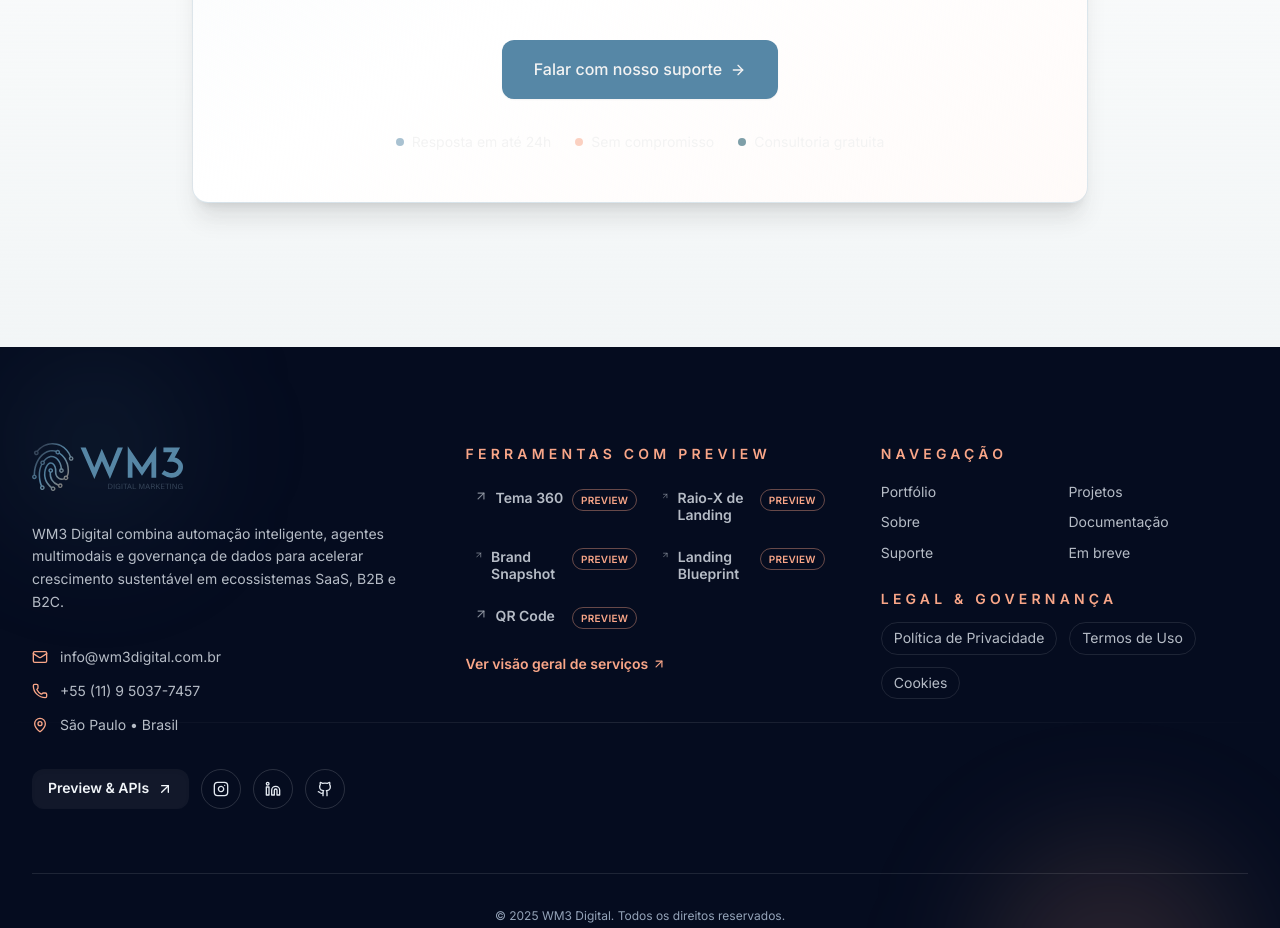
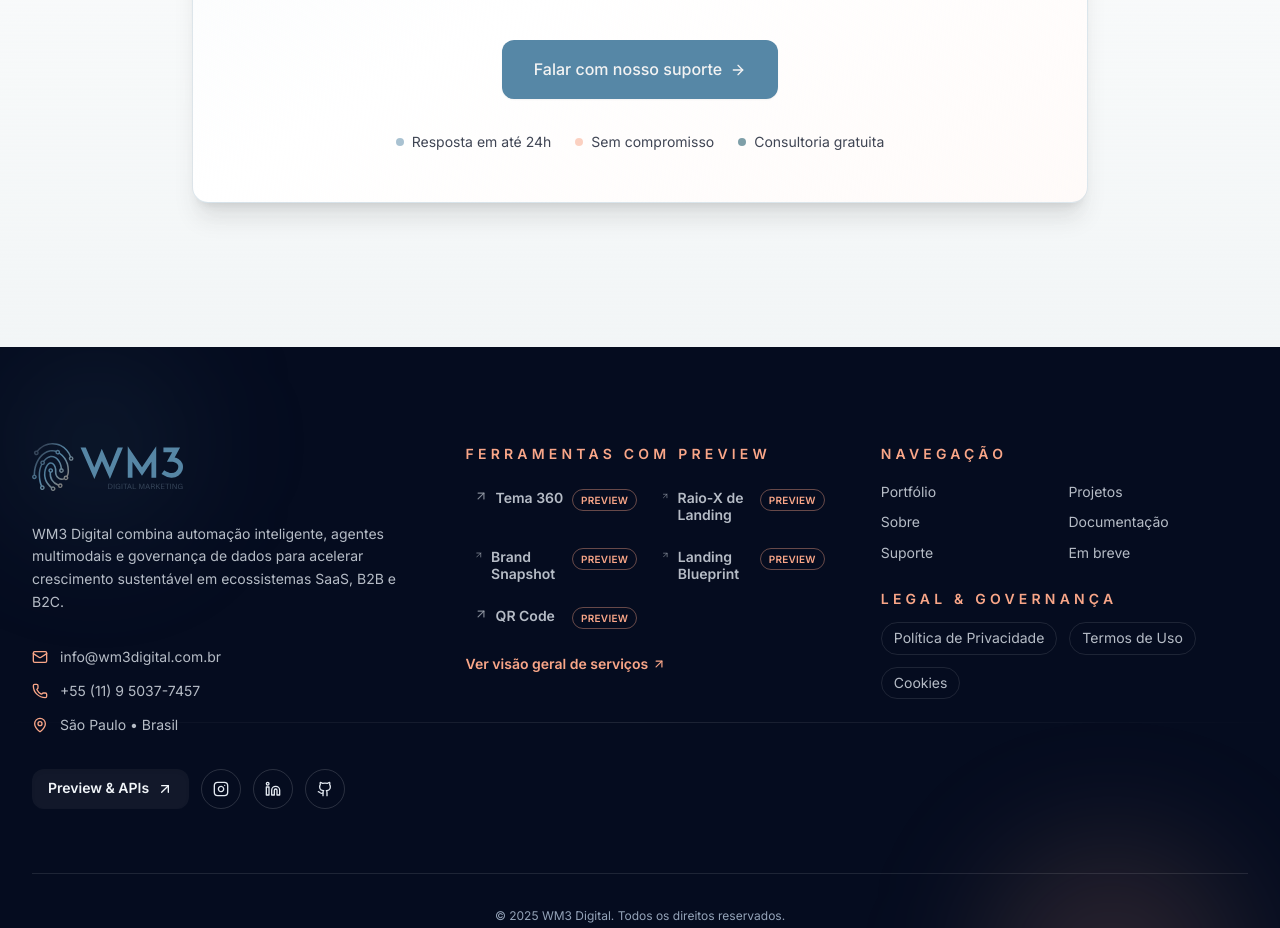
Before and after one commit to duhenri9/wm3_digital, a Next.js app: page / in a window 1280 px wide. Shown: the part 6260-7188 px from the top of the page. Built offline with nearby package versions, Linux system fonts and the light colour scheme.

Commit message:
fix: improve readability of CTA trust labels

```diff
--- a/src/components/sections/final-cta.tsx
+++ b/src/components/sections/final-cta.tsx
@@ -43,7 +43,7 @@
               </Link>
 
               {/* Trust elements */}
-              <div className="mt-8 flex flex-wrap items-center justify-center gap-6 text-sm text-muted-foreground">
+              <div className="mt-8 flex flex-wrap items-center justify-center gap-6 text-sm text-foreground/80">
                 <div className="flex items-center gap-2">
                   <div className="w-2 h-2 rounded-full bg-primary animate-pulse" />
                   <span>Resposta em até 24h</span>
```
